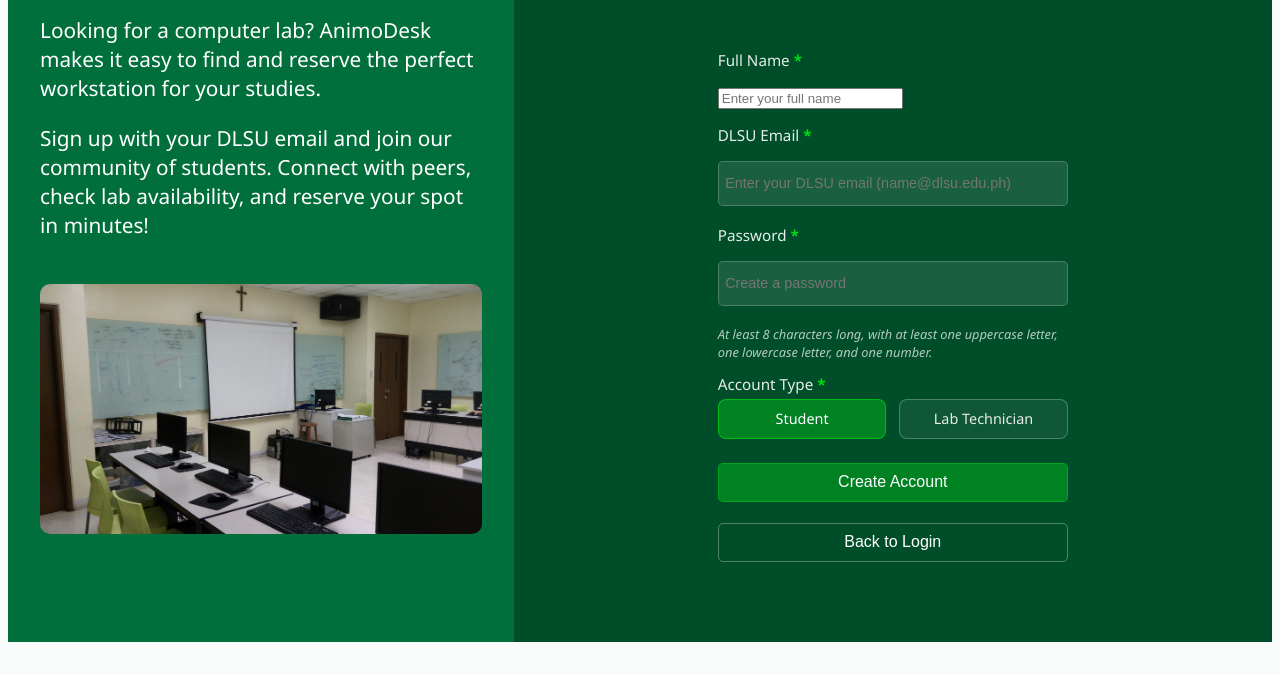
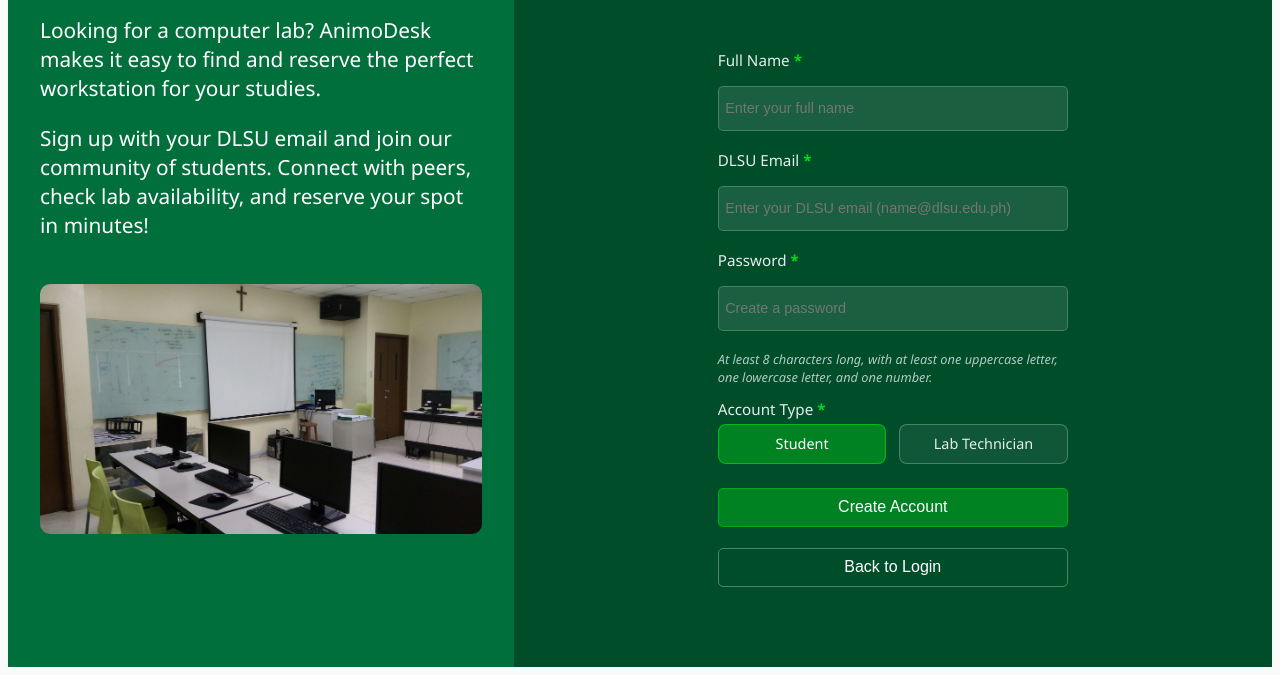
Before and after one commit to reiencallado/animodesk-reservation-system, a website: page register.html in a window 1280 px wide. Shown: the part 182-857 px from the top of the page. Before the commit the page ends 832 px from the top, so only its background shows below. Drawn offline with Linux system fonts and the light colour scheme.

Commit message:
fixef register layout

```diff
--- a/register.css
+++ b/register.css
@@ -1,4 +1,6 @@
-input[type="email"] {
+input[type="email"],
+input[type="password"],
+input[type="text"] {
   width: 100%;
   height: 2.8rem;
   padding: 0.4rem;
```
